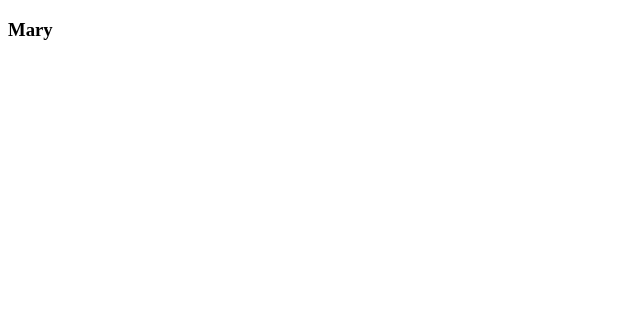
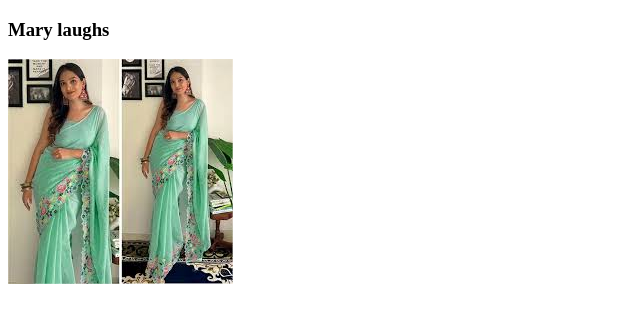
Before and after one commit to aiseeker17/my-first-portfolio, a plain HTML site: page project.html in a window 1280 px wide. Shown: the whole page, without its empty margins (0-640 px from the left). Drawn offline with Linux system fonts and the light colour scheme.

Commit message:
third step

```diff
--- a/project.html
+++ b/project.html
@@ -6,6 +6,7 @@
     <title>my-first-portfolio</my-first-portfolio></title>
 </head>
 <body>
-    <h3>Mary</h3>
+    <h3>Mary laughs</h3>
+    <img src="download.jpeg" alt="Saree">
 </body>
 </html>
```
Also changed, not shown: download.jpeg (added).
